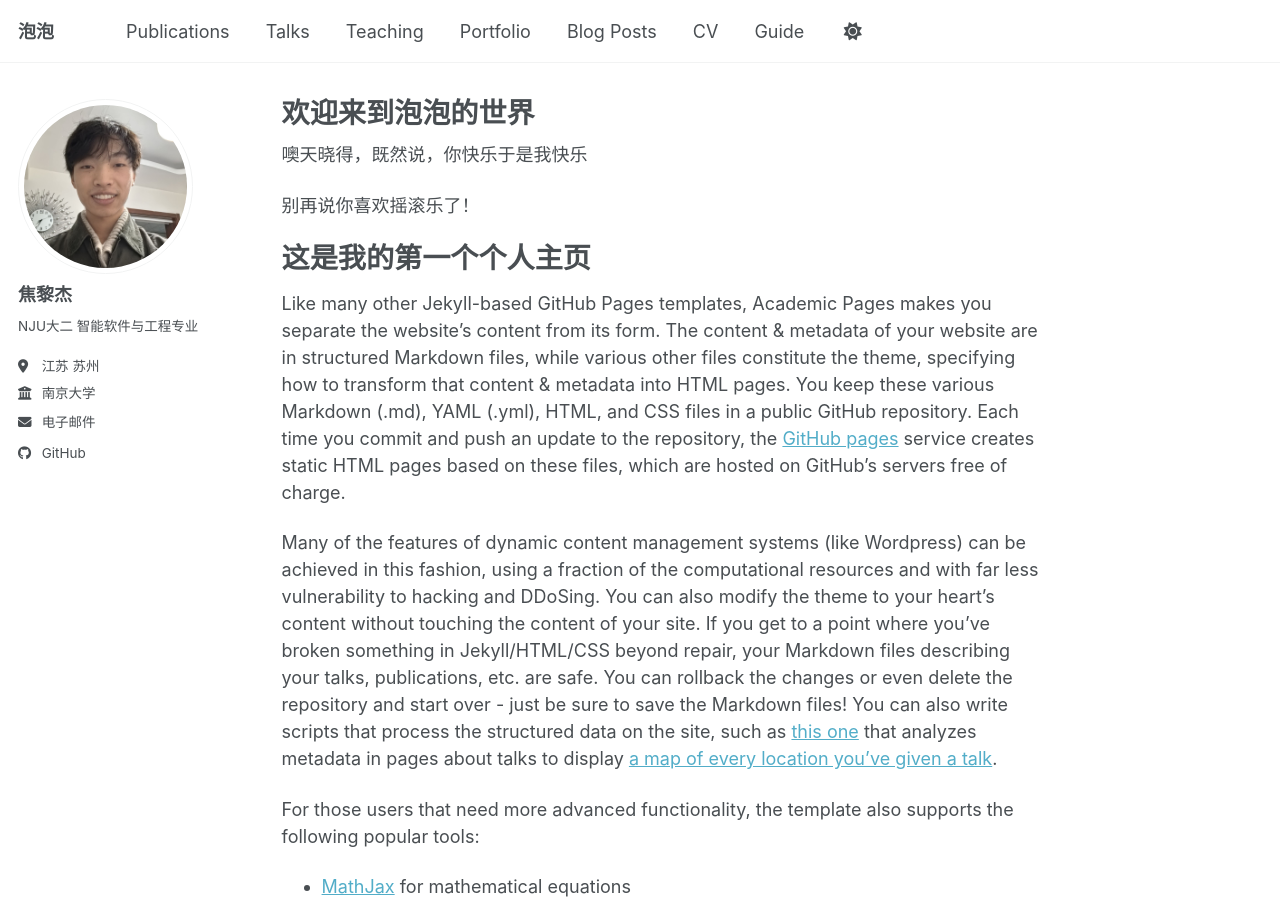
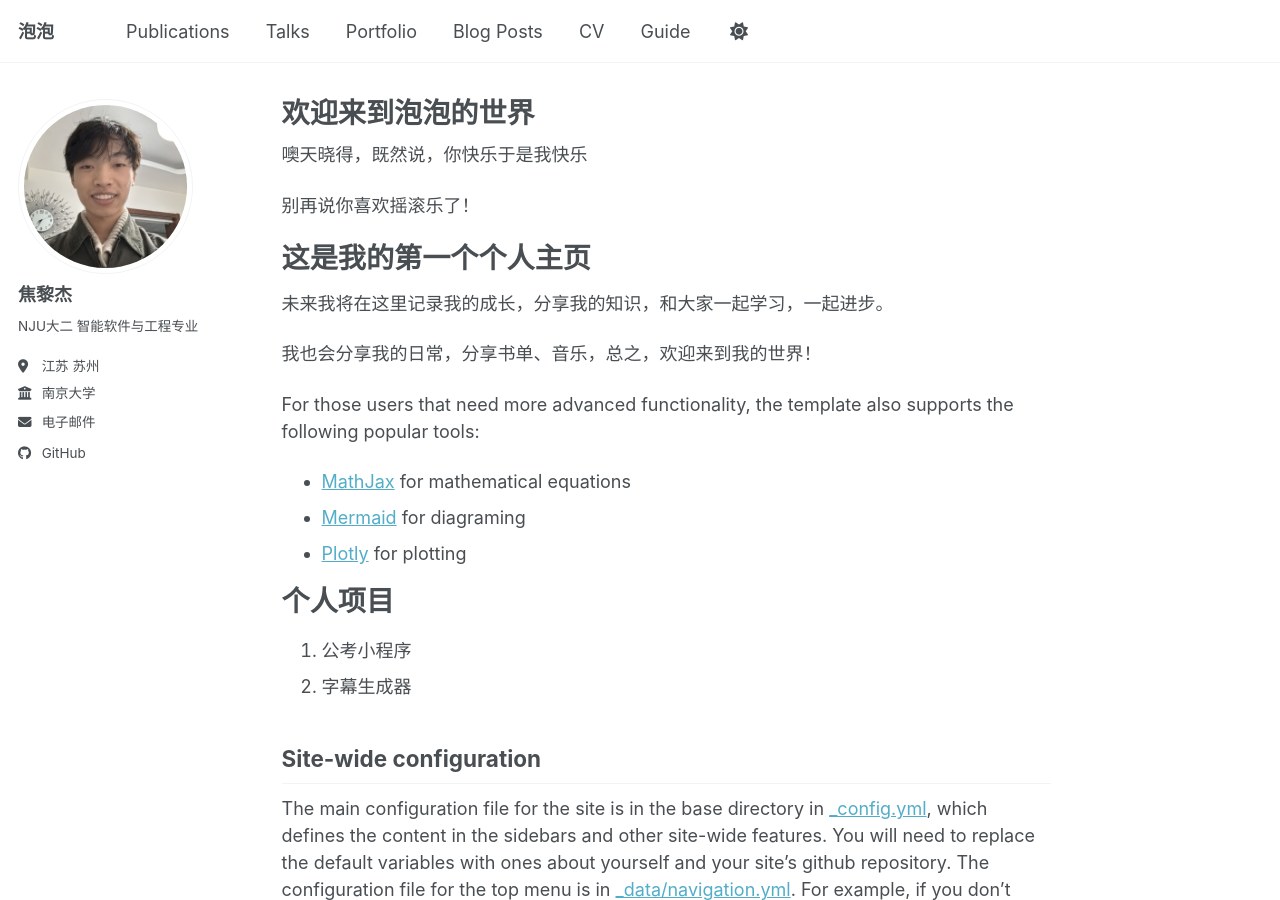
Before and after one commit to jlj25/jlj25.github.io, a Jekyll site: the page built from _pages/about.md, in a window 1280 px wide and 900 px high. Built offline with Jekyll 4.4.1, drawn with Linux system fonts in a browser that asks for light colours; a script bundle is joined from its source files by our own code; library files that are not in the unit come from our copies.

Commit message:
修改顶部导航栏

```diff
--- a/_data/navigation.yml
+++ b/_data/navigation.yml
@@ -14,8 +14,8 @@ main:
   - title: "Talks"
     url: /talks/
 
-  - title: "Teaching"
-    url: /teaching/
+  #- title: "Teaching"
+  #  url: /teaching/
 
   - title: "Portfolio"
     url: /portfolio/
--- a/_pages/about.md
+++ b/_pages/about.md
@@ -13,9 +13,9 @@ redirect_from:
 
 这是我的第一个个人主页
 ======
-Like many other Jekyll-based GitHub Pages templates, Academic Pages makes you separate the website's content from its form. The content & metadata of your website are in structured Markdown files, while various other files constitute the theme, specifying how to transform that content & metadata into HTML pages. You keep these various Markdown (.md), YAML (.yml), HTML, and CSS files in a public GitHub repository. Each time you commit and push an update to the repository, the [GitHub pages](https://pages.github.com/) service creates static HTML pages based on these files, which are hosted on GitHub's servers free of charge.
+未来我将在这里记录我的成长，分享我的知识，和大家一起学习，一起进步。
 
-Many of the features of dynamic content management systems (like Wordpress) can be achieved in this fashion, using a fraction of the computational resources and with far less vulnerability to hacking and DDoSing. You can also modify the theme to your heart's content without touching the content of your site. If you get to a point where you've broken something in Jekyll/HTML/CSS beyond repair, your Markdown files describing your talks, publications, etc. are safe. You can rollback the changes or even delete the repository and start over - just be sure to save the Markdown files! You can also write scripts that process the structured data on the site, such as [this one](https://github.com/academicpages/academicpages.github.io/blob/master/talkmap.ipynb) that analyzes metadata in pages about talks to display [a map of every location you've given a talk](https://academicpages.github.io/talkmap.html).
+我也会分享我的日常，分享书单、音乐，总之，欢迎来到我的世界！
 
 For those users that need more advanced functionality, the template also supports the following popular tools:
 - [MathJax](https://www.mathjax.org/) for mathematical equations
```
Also changed, not shown: _pages/404.md (+1 -1 lines).
